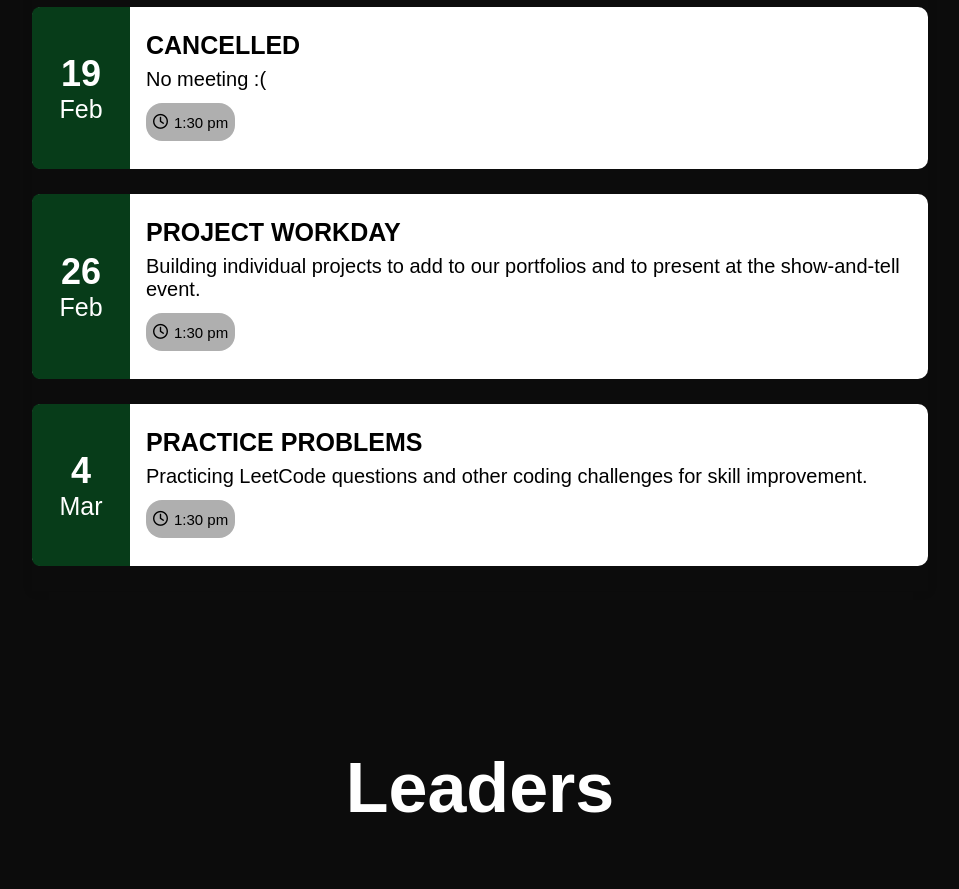
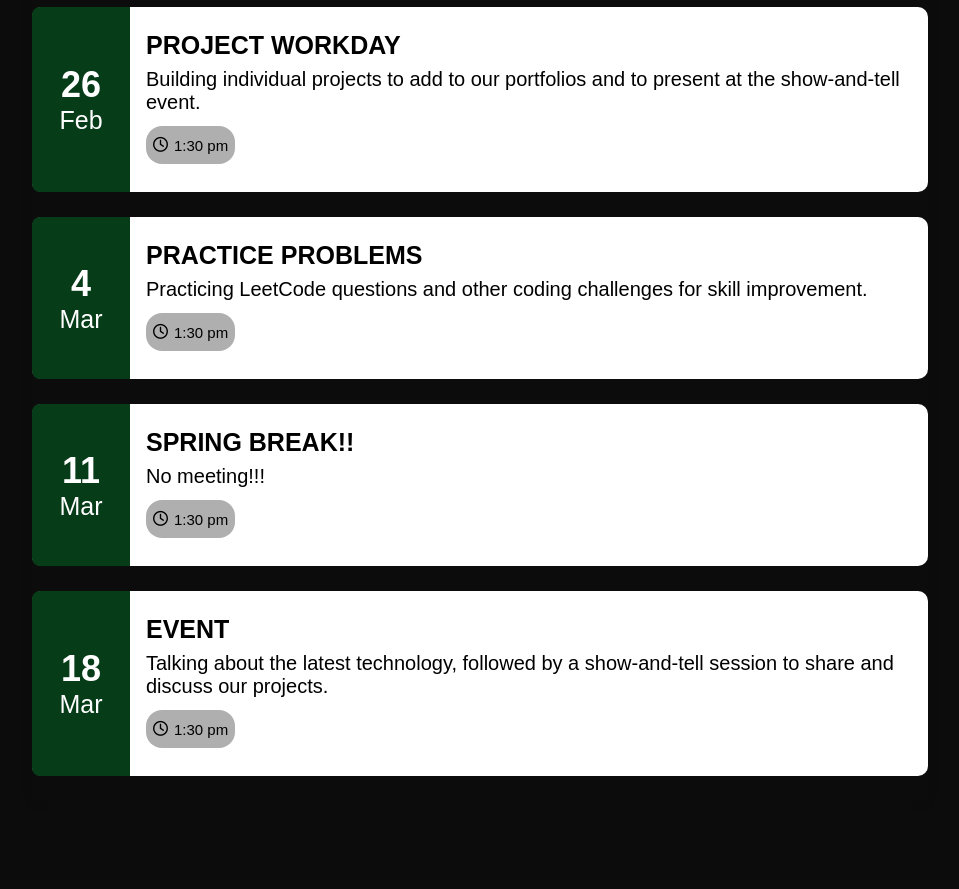
Before and after one commit to CSclubatFrisco/CsClubatFrisco.github.io, a website: page index.html in a window 1280 px wide. Shown: the part 2064-2953 px from the top of the page, without its empty margins (160-1119 px from the left). Drawn offline with nearby package versions, Linux system fonts and the light colour scheme; a web font is replaced by a local one.

Commit message:
Update index.html

```diff
--- a/index.html
+++ b/index.html
@@ -124,41 +124,19 @@
         <h3 class="evtitle">Events</h3>
         <h3 class="year">2024</h3>
 
-  <!--      <div class="event">
-            <div class="event-left">
-                <div class="event-date">
-                    <div class="date">12</div>
-                    <div class="month">Feb</div>
-                </div>
-            </div>
-
-            <div class="event-right">
-                <h3 class="event-title">Event</h3>
-
-                <div class="event-description">
-                    Creating binary bracelets, followed by a show-and-tell session to share and discuss our projects.
-                </div>
-
-
-                <div class="event-timing">
-                    <i class="fa-regular fa-clock"></i> 1:30 pm
-                </div>
-            </div>
-        </div>
-	    -->
          <div class="event">
             <div class="event-left">
                 <div class="event-date">
-                    <div class="date">19</div>
+                    <div class="date">26</div>
                     <div class="month">Feb</div>
                 </div>
             </div>
 
            <div class="event-right">
-                <h3 class="event-title"> CANCELLED </h3>
+                <h3 class="event-title">Project Workday</h3>
 
                 <div class="event-description">
-                    No meeting :(
+                    Building individual projects to add to our portfolios and to present at the show-and-tell event.
                 </div>
 
                 <div class="event-timing">
@@ -171,16 +149,16 @@
 	 <div class="event">
             <div class="event-left">
                 <div class="event-date">
-                    <div class="date">26</div>
-                    <div class="month">Feb</div>
+                    <div class="date">4</div>
+                    <div class="month">Mar</div>
                 </div>
             </div>
 
             <div class="event-right">
-                <h3 class="event-title">Project Workday</h3>
+                <h3 class="event-title">Practice problems</h3>
 
                 <div class="event-description">
-                    Building individual projects to add to our portfolios and to present at the show-and-tell event.
+                     Practicing LeetCode questions and other coding challenges for skill improvement.
                 </div>
 
                 <div class="event-timing">
@@ -192,17 +170,39 @@
         <div class="event">
             <div class="event-left">
                 <div class="event-date">
-                    <div class="date">4</div>
+                    <div class="date">11</div>
                     <div class="month">Mar</div>
                 </div>
             </div>
 
             <div class="event-right">
-                <h3 class="event-title">Practice problems</h3>
+                <h3 class="event-title">Spring Break!!</h3>
 
                 <div class="event-description">
-                    Practicing LeetCode questions and other coding challenges for skill improvement.
+                    No meeting!!!
                 </div>
+
+                <div class="event-timing">
+                    <i class="fa-regular fa-clock"></i> 1:30 pm
+                </div>
+            </div>
+        </div>
+
+        <div class="event">
+            <div class="event-left">
+                <div class="event-date">
+                    <div class="date">18</div>
+                    <div class="month">Mar</div>
+                </div>
+            </div>
+
+            <div class="event-right">
+                <h3 class="event-title">Event</h3>
+
+                <div class="event-description">
+                    Talking about the latest technology, followed by a show-and-tell session to share and discuss our projects.
+                </div>
+
 
                 <div class="event-timing">
                     <i class="fa-regular fa-clock"></i> 1:30 pm
```
